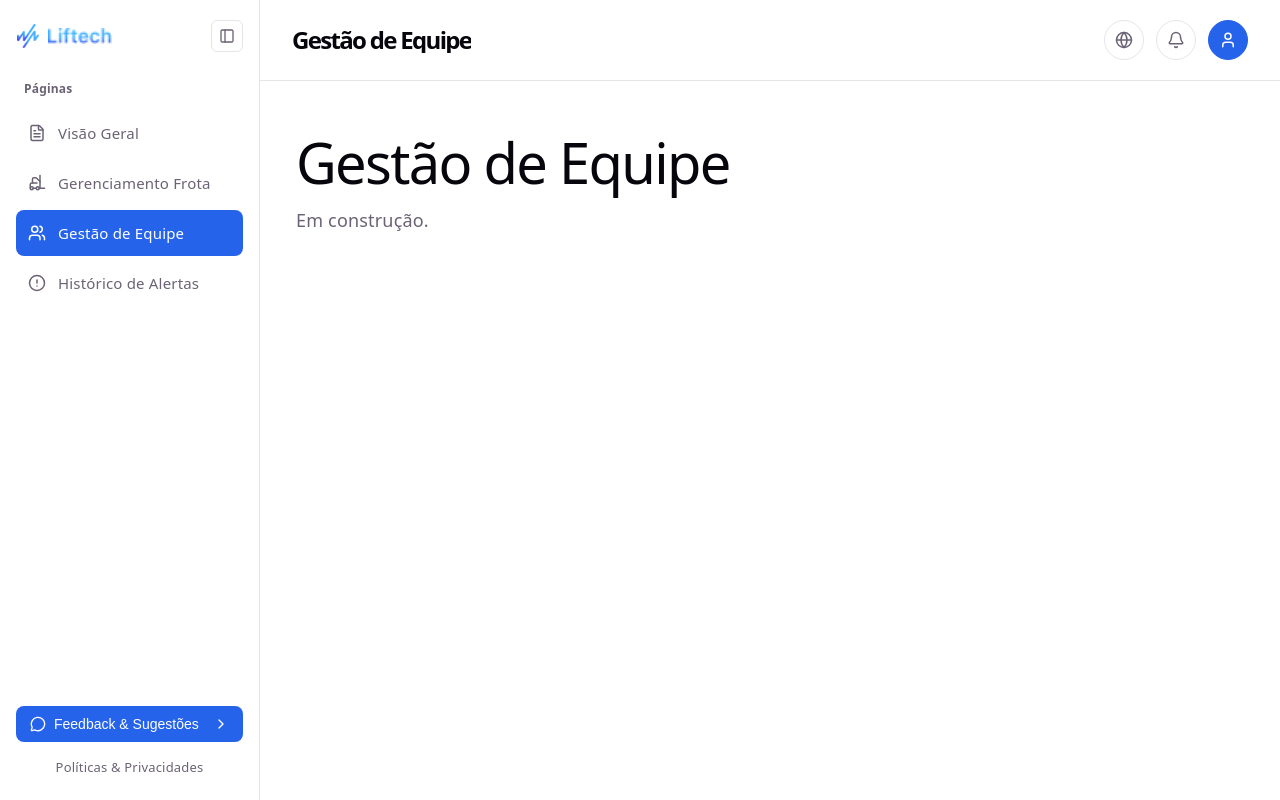
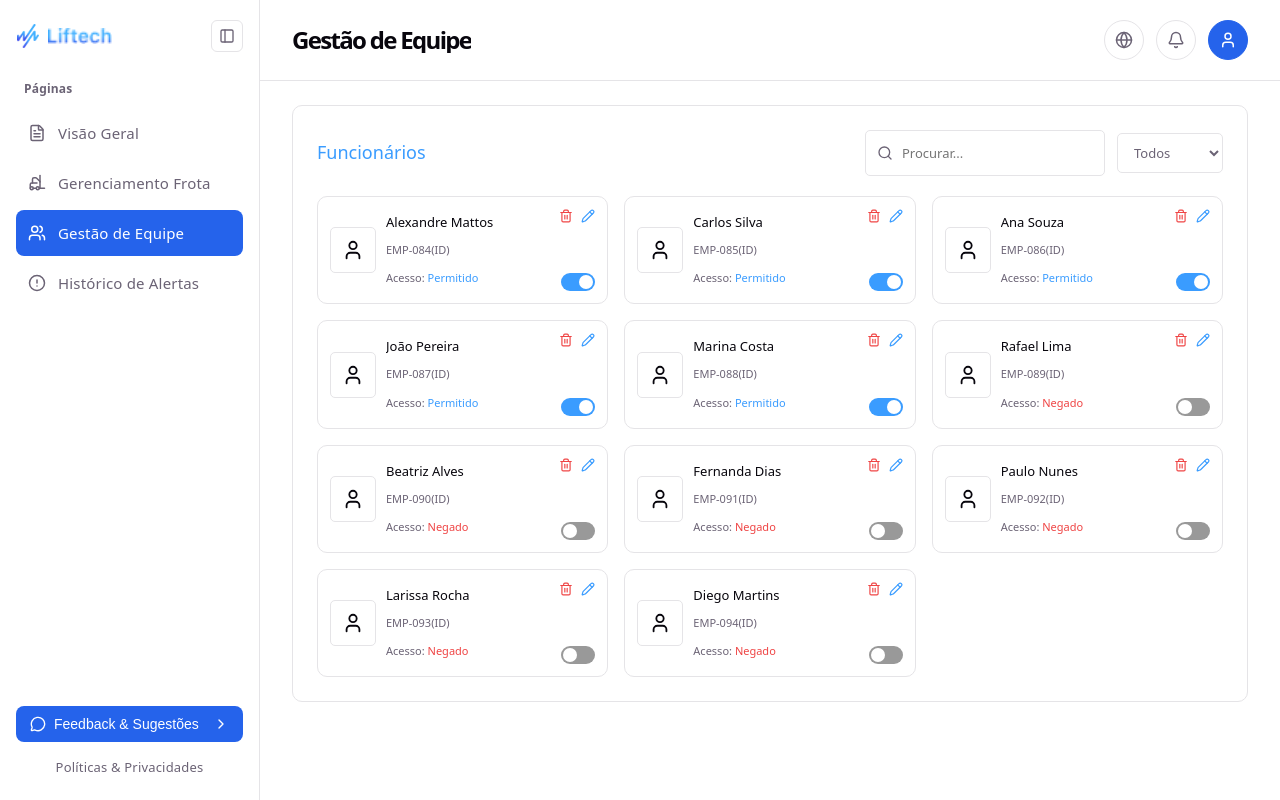
Before and after one commit to RomuuloGoncalves/Liftech, a React (Vite) app in the folder Frontend/: page /equipe in a window 1280 px wide. Built offline with nearby package versions, Linux system fonts and the light colour scheme.

Commit message:
feat(team): add employees section to EquipePage

```diff
--- /dev/null
+++ b/Frontend/src/pages/EquipePage.module.css
@@ -0,0 +1,127 @@
+.page {
+  display: flex;
+  flex-direction: column;
+  gap: 24px;
+  box-sizing: border-box;
+  padding: 24px 32px 32px;
+}
+
+.section {
+  display: flex;
+  flex-direction: column;
+  gap: 20px;
+  box-sizing: border-box;
+  padding: 24px;
+  border: 0.5px solid var(--border);
+  border-radius: 10px;
+  background: #fff;
+}
+
+.sectionHeader {
+  display: flex;
+  align-items: center;
+  justify-content: space-between;
+  flex-wrap: wrap;
+  gap: 12px;
+}
+
+.sectionTitle {
+  margin: 0;
+  font-size: 18px;
+  font-weight: 500;
+  letter-spacing: 0;
+  color: #3a9cff;
+}
+
+.toolbar {
+  display: flex;
+  align-items: center;
+  flex-wrap: wrap;
+  gap: 12px;
+}
+
+.registerButton {
+  display: inline-flex;
+  align-items: center;
+  gap: 8px;
+  padding: 9px 16px;
+  border: none;
+  border-radius: 5px;
+  background: #3a9cff;
+  box-shadow: 0 1px 0 rgba(0, 0, 0, 0.1);
+  color: #fff;
+  font-size: 12px;
+  font-weight: 600;
+  cursor: pointer;
+}
+
+.searchField {
+  position: relative;
+  display: flex;
+  align-items: center;
+  width: 240px;
+  max-width: 100%;
+}
+
+.searchIcon {
+  position: absolute;
+  left: 12px;
+  color: var(--text);
+  pointer-events: none;
+}
+
+.searchInput {
+  width: 100%;
+  box-sizing: border-box;
+  padding: 9px 12px 9px 36px;
+  border: 0.5px solid var(--border);
+  border-radius: 5px;
+  background: #fff;
+  font: inherit;
+  font-size: 13px;
+  color: var(--text-h);
+}
+
+.select {
+  padding: 9px 12px;
+  border: 0.5px solid var(--border);
+  border-radius: 5px;
+  background: #fff;
+  font: inherit;
+  font-size: 13px;
+  color: var(--text);
+}
+
+.searchInput:focus-visible,
+.select:focus-visible {
+  outline: 2px solid #3a9cff;
+  outline-offset: 1px;
+}
+
+.grid {
+  display: grid;
+  grid-template-columns: repeat(auto-fill, minmax(230px, 1fr));
+  gap: 16px;
+}
+
+.emptyState {
+  margin: 0;
+  padding: 24px 0;
+  text-align: center;
+  font-size: 14px;
+  color: var(--text);
+}
+
+@media (max-width: 768px) {
+  .page {
+    padding: 16px;
+  }
+
+  .section {
+    padding: 16px;
+  }
+
+  .searchField {
+    width: 100%;
+  }
+}
--- a/Frontend/src/pages/EquipePage.tsx
+++ b/Frontend/src/pages/EquipePage.tsx
@@ -1,12 +1,80 @@
-import React from 'react'
+import React, { useMemo, useState } from 'react'
+import { Search } from 'lucide-react'
 import { useTranslation } from 'react-i18next'
+import EmployeeCard from '../components/team/EmployeeCard'
+import { ACCESS_VALUES, EMPLOYEES, filterEmployees, type Access, type Employee } from '../data/team'
+import styles from './EquipePage.module.css'
+
+type AccessFilter = Access | 'Todos'
 
 const EquipePage: React.FC = () => {
   const { t } = useTranslation()
+  const [employees, setEmployees] = useState<Employee[]>(EMPLOYEES)
+  const [employeeQuery, setEmployeeQuery] = useState('')
+  const [accessFilter, setAccessFilter] = useState<AccessFilter>('Todos')
+
+  const visibleEmployees = useMemo(
+    () => filterEmployees(employees, { query: employeeQuery, access: accessFilter }),
+    [employees, employeeQuery, accessFilter]
+  )
+
+  const toggleAccess = (employee: Employee) =>
+    setEmployees((prev) =>
+      prev.map((e) => (e.id === employee.id ? { ...e, acesso: e.acesso === 'Permitido' ? 'Negado' : 'Permitido' } : e))
+    )
+
   return (
-    <div style={{ padding: '2rem' }}>
-      <h1>{t('navigation.team')}</h1>
-      <p>Em construção.</p>
+    <div className={styles.page}>
+      <section className={styles.section} aria-labelledby="team-employees-title">
+        <div className={styles.sectionHeader}>
+          <h2 id="team-employees-title" className={styles.sectionTitle}>
+            {t('team.employees')}
+          </h2>
+          <div className={styles.toolbar}>
+            <div className={styles.searchField}>
+              <Search size={16} className={styles.searchIcon} aria-hidden="true" />
+              <input
+                type="search"
+                className={styles.searchInput}
+                placeholder={t('team.searchPlaceholder')}
+                aria-label={`${t('team.employees')}: ${t('common.search')}`}
+                value={employeeQuery}
+                onChange={(event) => setEmployeeQuery(event.target.value)}
+              />
+            </div>
+            <select
+              className={styles.select}
+              aria-label={t('team.accessFilterLabel')}
+              value={accessFilter}
+              onChange={(event) => setAccessFilter(event.target.value as AccessFilter)}
+            >
+              <option value="Todos">{t('team.accessAll')}</option>
+              {ACCESS_VALUES.map((value) => (
+                <option key={value} value={value}>
+                  {value === 'Permitido' ? t('team.accessAllowed') : t('team.accessDenied')}
+                </option>
+              ))}
+            </select>
+          </div>
+        </div>
+
+        {visibleEmployees.length === 0 ? (
+          <p className={styles.emptyState}>{t('team.emptyEmployees')}</p>
+        ) : (
+          <div className={styles.grid}>
+            {visibleEmployees.map((employee) => (
+              <EmployeeCard
+                key={employee.id}
+                employee={employee}
+                onOpen={() => {}}
+                onToggleAccess={toggleAccess}
+                onEdit={() => {}}
+                onDelete={() => {}}
+              />
+            ))}
+          </div>
+        )}
+      </section>
     </div>
   )
 }
```
Also changed, not shown: 1 other file (tests, documents, lock files or other folders).
